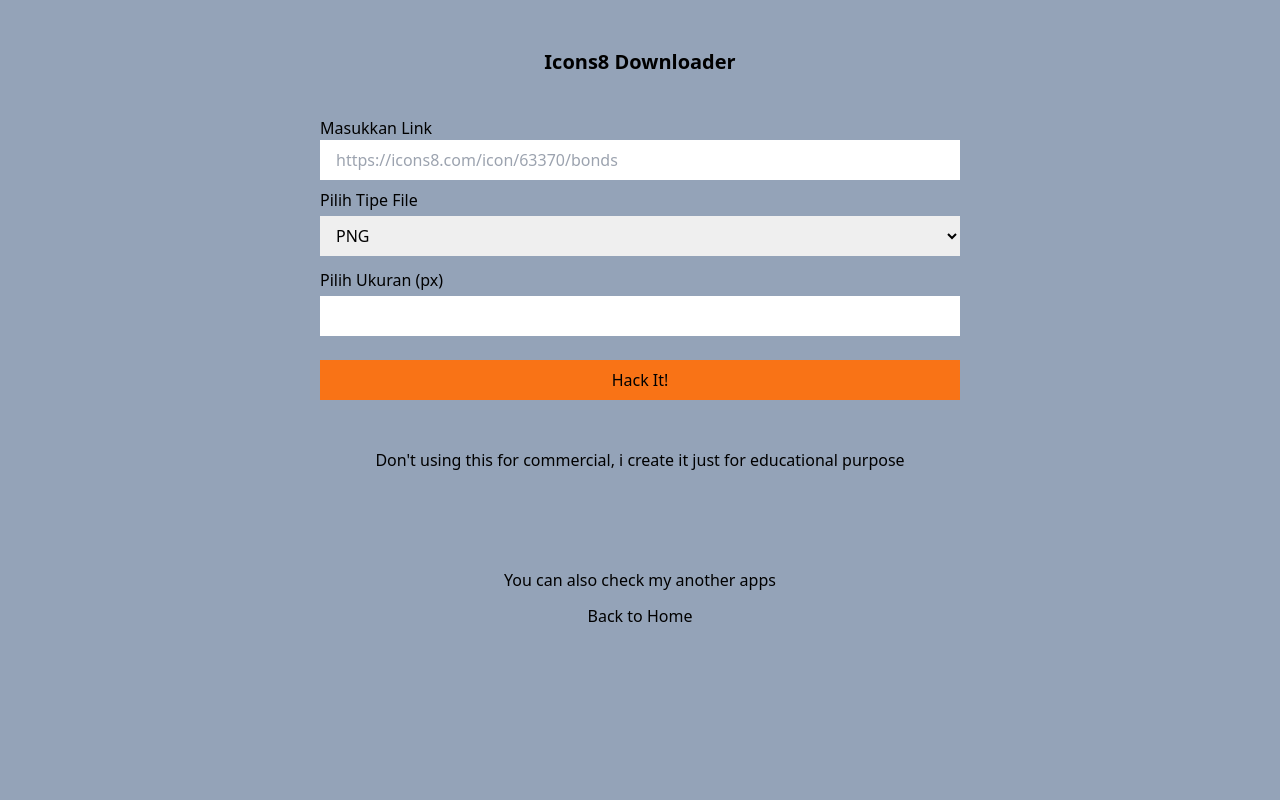
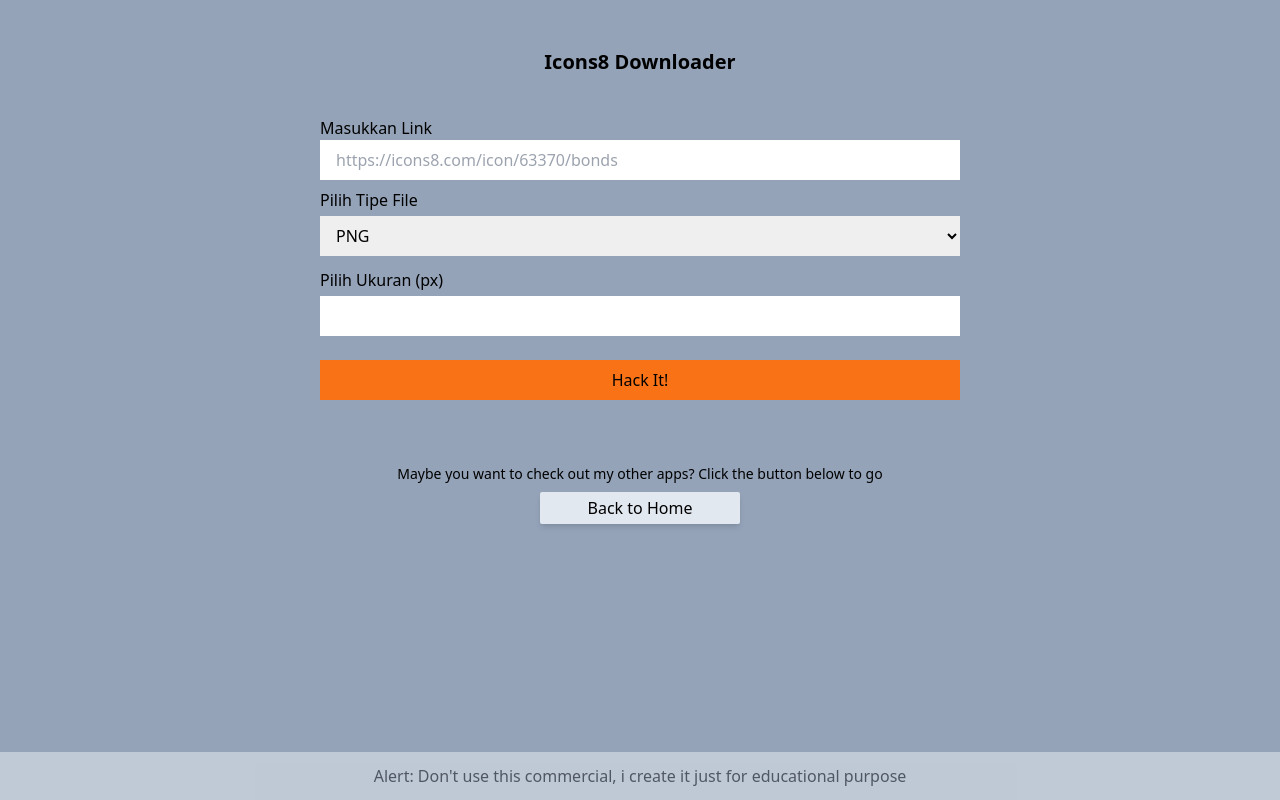
Before and after one commit to hadhaz/cs-useful-tools, a Next.js app: page /icons-downloader in a window 1280 px wide. Built offline with nearby package versions, Linux system fonts and the light colour scheme.

Commit message:
add pdf cleaner

```diff
--- a/core/components/BackHome.tsx
+++ b/core/components/BackHome.tsx
@@ -1,11 +1,22 @@
-import Link from "next/link";
+import { useRouter } from "next/router";
 
 export default function BackHome() {
+  const router = useRouter();
+  const backHandler = () => {
+    router.push("/");
+  };
+
   return (
-    <Link href='/'>
-      <div className='mt-2 bg-slate-200 py-1 px-3 rounded-sm shadow-md hover:bg-slate-400 duration-100 text-center w-fit mx-auto max-w-[176px]'>
+    <div className='w-full flex flex-col items-center text-sm justify-center mt-16'>
+      <p>
+        Maybe you want to check out my other apps? Click the button below to go
+      </p>
+      <button
+        onClick={backHandler}
+        className='mt-2 text-base bg-slate-200 py-1 px-3 rounded-sm shadow-md hover:bg-slate-400 duration-100 text-center w-[200px]'
+      >
         Back to Home
-      </div>
-    </Link>
+      </button>
+    </div>
   );
 }
--- a/core/components/SEO.tsx
+++ b/core/components/SEO.tsx
@@ -26,10 +26,31 @@
     description:
       "useful tools for network engineer, subnet calculator, binary converter, computer network, computer science",
   },
+  "pdf-cleaner": {
+    name: "pdf cleaner tool",
+    title: "PDF Cleaner Tool",
+    url: "/pdf-cleaner",
+    id: "PDF1",
+    keywords: "pdf cleaner tool, pdf cleaner, pdf cleaner",
+    description: "pdf cleaner tool, pdf cleaner, pdf cleaner",
+  },
+  "icons8-downloader": {
+    name: "icons8 downloader",
+    title: "Icons8 Downloader",
+    url: "/icons-downloader",
+    id: "ICONS1",
+    keywords: "icons8 downloader, icons8, downloader",
+    description: "icons8 downloader, icons8, downloader",
+  },
 };
 
 export default function Seo(props: {
-  typeInput: "subnet" | "converter" | "home";
+  typeInput:
+    | "home"
+    | "subnet"
+    | "converter"
+    | "pdf-cleaner"
+    | "icons8-downloader";
 }) {
   return (
     <Head>
--- a/core/data/app-list.json
+++ b/core/data/app-list.json
@@ -22,5 +22,11 @@
     "title": "Base64 Decoder",
     "url": "/base64-decoder",
     "id": "BASE641"
+  },
+  {
+    "name": "PDF cleaner",
+    "title": "PDF Cleaner",
+    "url": "/pdf-cleaner",
+    "id": "PDF1"
   }
 ]
--- a/pages/icons-downloader.tsx
+++ b/pages/icons-downloader.tsx
@@ -3,6 +3,7 @@
 import Status from "../core/components/Status";
 import useMinHeight from "../core/hooks/useMinHeight";
 import { motion } from "framer-motion";
+import Seo from "../core/components/SEO";
 
 export default function IconsDownloader() {
   const [clearence, upper, lower] = useMinHeight();
@@ -103,7 +104,8 @@
 
   return (
     <>
-      { loading &&
+      <Seo typeInput='icons8-downloader' />
+      {loading && (
         <motion.div
           className='w-44 h-44 border-8 left-1/2 fixed z-50 top-1/2 rounded-full border-dotted border-blue-500'
           animate={{
@@ -115,7 +117,7 @@
           initial={{ rotate: 0, x: "-50%", y: "-50%" }}
           transition={{ duration: 5, repeat: Infinity }}
         ></motion.div>
-      }
+      )}
       <Status message={error} validity={inputValidity} />
       <div
         style={{ minHeight: clearence }}
@@ -182,14 +184,17 @@
             </a>
           )}
         </form>
-        <p className='mt-12 text-center'>
-          Don&apos;t using this for commercial, i create it just for educational
-          purpose
-        </p>
-        <div className='flex flex-col items-center mt-24'>
-          <p>You can also check my another apps</p>
-          <BackHome />
-        </div>
+        <motion.p
+          initial={{ opacity: 0 }}
+          animate={{ opacity: 1 }}
+          transition={{ repeat: Infinity, duration: 1 }}
+          className='mt-12 text-center absolute bottom-0 w-full bg-slate-100 py-3'
+        >
+          Alert: Don&apos;t use this commercial, i create it just for
+          educational purpose
+        </motion.p>
+
+        <BackHome />
       </div>
     </>
   );
--- /dev/null
+++ b/pages/pdf-cleaner.tsx
@@ -0,0 +1,54 @@
+import { useRef, useState } from "react";
+import useMinHeight from "../core/hooks/useMinHeight";
+import Seo from "../core/components/SEO";
+import BackHome from "../core/components/BackHome";
+
+export default function PDFCleaner() {
+  const textRef = useRef<HTMLTextAreaElement>(null);
+  const [clearence, upper, lower] = useMinHeight();
+
+  function handleCleaner(e: React.FormEvent<HTMLFormElement>) {
+    e.preventDefault();
+
+    const text = textRef.current!.value;
+
+    const cleanText = text.replace(/(?<!\.|,|!|\?|"|'|\)|\]|\})\n/g, " ");
+    const blob = new Blob([cleanText], {
+      type: "text/plain",
+    });
+
+    const url = URL.createObjectURL(blob);
+    const a = document.createElement("a");
+    a.href = url;
+    a.download = "cleaned.txt";
+    a.click();
+
+    textRef.current!.value = "";
+  }
+  return (
+    <>
+      <Seo typeInput='pdf-cleaner' />
+      <div style={{ minHeight: clearence }} className='bg-slate-200'>
+        <h1 className='mb-1 text-3xl font-semibold pt-12 text-center'>
+          PDF Cleaner
+        </h1>
+        <p className='text-center mb-8 font-sm'>
+          Apps for clean newline in the your pdf document
+        </p>
+        <form onSubmit={handleCleaner} className='flex flex-col items-center'>
+          <textarea
+            ref={textRef}
+            className='px-4 py-3 w-full max-w-[700px] h-[300px] overflow-y-scroll outline-none shadow-lg rounded-md mb-4 mx-4'
+          />
+          <button
+            type='submit'
+            className='hover:bg-slate-500 hover:text-slate-100 bg-slate-400 w-[220px] py-1 rounded-md text-lg font-medium text-slate-100'
+          >
+            Clean
+          </button>
+        </form>
+        <BackHome />
+      </div>
+    </>
+  );
+}
--- a/tailwind.config.js
+++ b/tailwind.config.js
@@ -2,7 +2,7 @@
 module.exports = {
   content: [
     "./pages/**/*.{js,ts,jsx,tsx}",
-    "./components/**/*.{js,ts,jsx,tsx}",
+    "./core/components/**/*.{js,ts,jsx,tsx}",
   ],
   theme: {
     extend: {},
```
